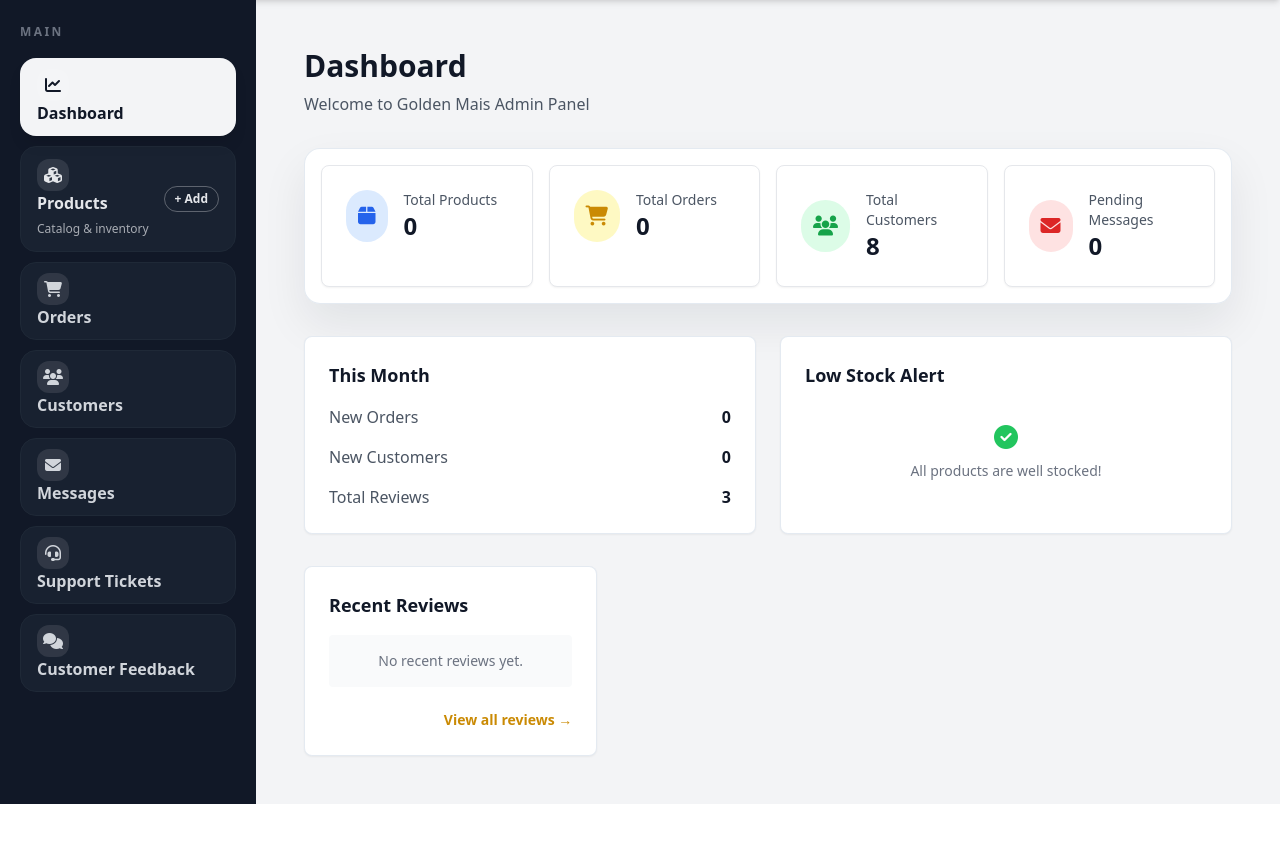
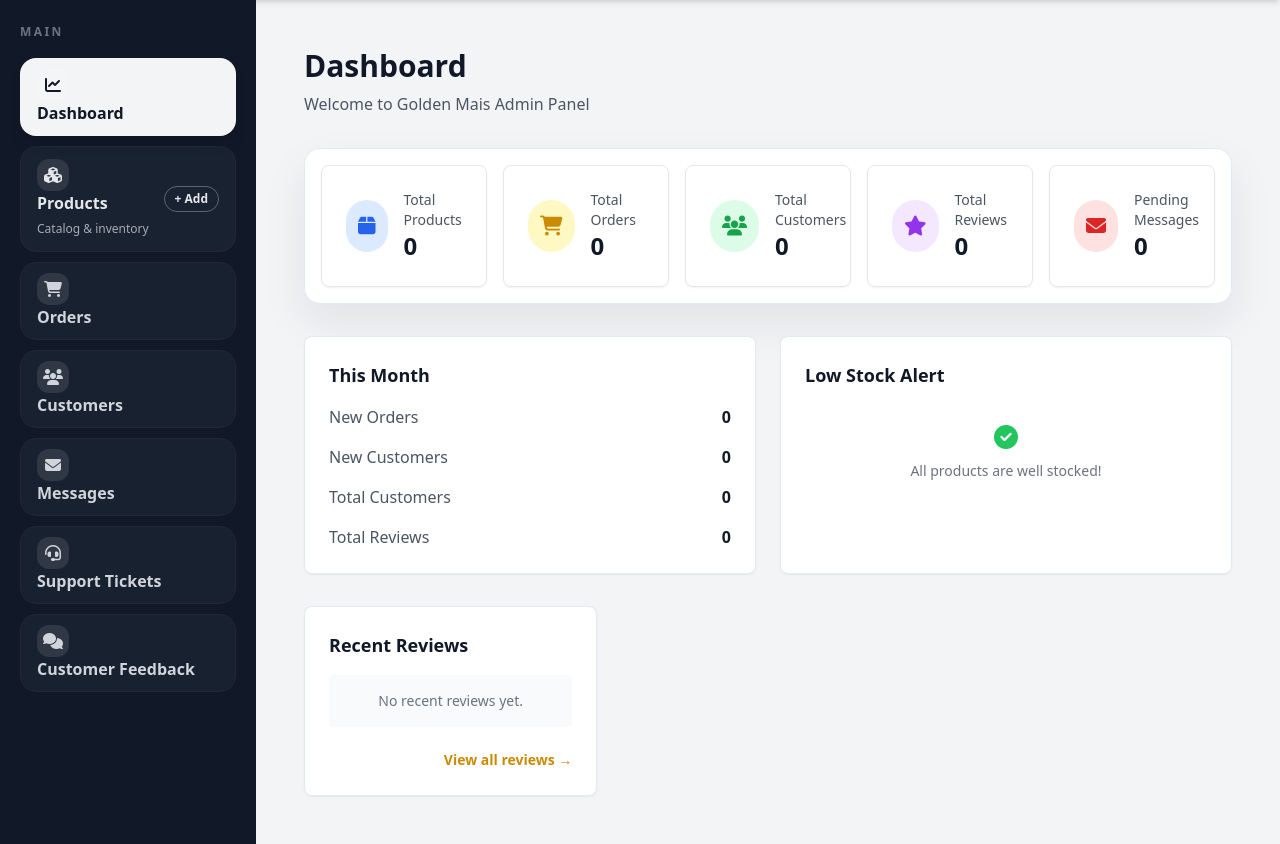
Before and after one commit to sillarroseann/goldenmais, a Django app: page /admin-dashboard/ in a window 1280 px wide. Shown: the part 80-924 px from the top of the page. Before the commit the page ends 884 px from the top, so only its background shows below. Run offline with Django 4.2, Linux system fonts and the light colour scheme; the visitor is signed in with stand-in values (Sample User, id 1); data comes from the database, SQL or seed files in the repository; data that the repository does not hold is empty; some libraries are stand-ins or nearby versions.

Commit message:
Add Total Reviews and Total Customers to dashboard statistics
- Added Total Reviews card to top statistics section (5 cards total)
- Changed grid layout from 4 to 5 columns for better display
- Added Total Customers and Total Reviews to 'This Month' section
- Changed Total Reviews default from '3' to '0' for consistency
- All stats now show '0' when there are no activities

```diff
--- a/templates/admin/dashboard.html
+++ b/templates/admin/dashboard.html
@@ -10,7 +10,7 @@
 </div>
 
 <!-- Statistics Cards -->
-<div class="floating-section rounded-2xl p-4 mb-8 grid grid-cols-1 md:grid-cols-2 lg:grid-cols-4 gap-4">
+<div class="floating-section rounded-2xl p-4 mb-8 grid grid-cols-1 md:grid-cols-2 lg:grid-cols-5 gap-4">
     <!-- Total Products -->
     <a href="{% url 'admin_products' %}" class="block bg-white rounded-lg shadow-sm border p-6 hover:shadow-md transition-shadow focus:outline-none focus:ring-2 focus:ring-yellow-500">
         <div class="flex items-center">
@@ -45,7 +45,20 @@
             </div>
             <div class="ml-4">
                 <p class="text-sm font-medium text-gray-600">Total Customers</p>
-                <p class="text-2xl font-bold text-gray-900">{{ total_customers|default:"8" }}</p>
+                <p class="text-2xl font-bold text-gray-900">{{ total_customers|default:"0" }}</p>
+            </div>
+        </div>
+    </a>
+
+    <!-- Total Reviews -->
+    <a href="{% url 'admin_feedback_dashboard' %}" class="block bg-white rounded-lg shadow-sm border p-6 hover:shadow-md transition-shadow focus:outline-none focus:ring-2 focus:ring-yellow-500">
+        <div class="flex items-center">
+            <div class="p-3 rounded-full bg-purple-100">
+                <i class="fas fa-star text-purple-600 text-xl"></i>
+            </div>
+            <div class="ml-4">
+                <p class="text-sm font-medium text-gray-600">Total Reviews</p>
+                <p class="text-2xl font-bold text-gray-900">{{ total_reviews|default:"0" }}</p>
             </div>
         </div>
     </a>
@@ -79,8 +92,12 @@
                 <span class="font-semibold text-gray-900">{{ monthly_customers|default:"0" }}</span>
             </div>
             <div class="flex justify-between items-center">
+                <span class="text-gray-600">Total Customers</span>
+                <span class="font-semibold text-gray-900">{{ total_customers|default:"0" }}</span>
+            </div>
+            <div class="flex justify-between items-center">
                 <span class="text-gray-600">Total Reviews</span>
-                <span class="font-semibold text-gray-900">{{ total_reviews|default:"3" }}</span>
+                <span class="font-semibold text-gray-900">{{ total_reviews|default:"0" }}</span>
             </div>
         </div>
     </div>
```
